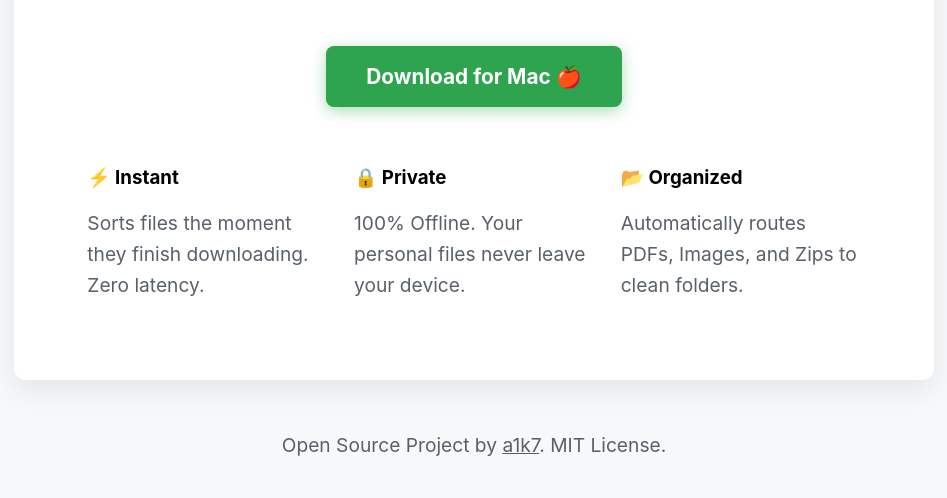
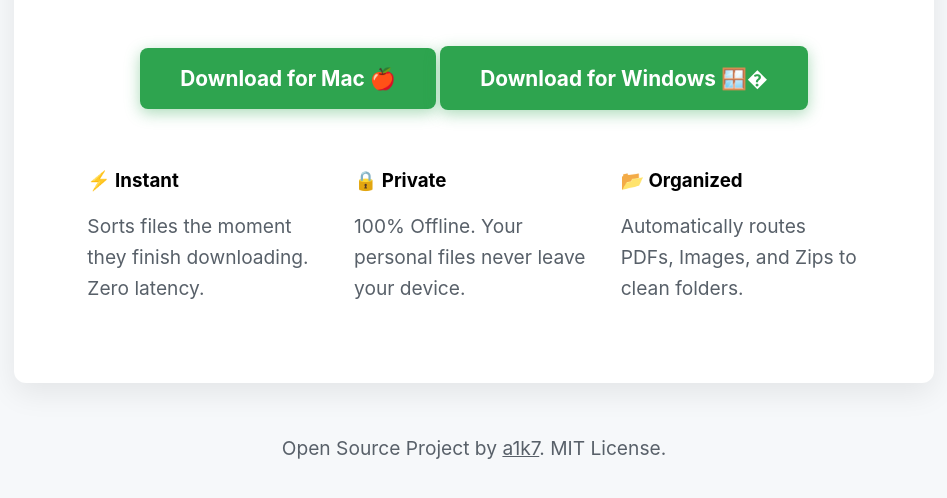
Before and after one commit to a1k7/SmartSort-AI, a plain HTML site: page index.html in a window 1280 px wide. Shown: the part 274-772 px from the top of the page, without its empty margins (166-1113 px from the left). Drawn offline with Linux system fonts and the light colour scheme.

Commit message:
Update index.html

```diff
--- a/index.html
+++ b/index.html
@@ -30,6 +30,9 @@
     <a href="https://github.com/a1k7/SmartSort-AI/releases/download/v2.2/SmartSort.2.zip" class="btn">
         Download for Mac 🍎
     </a>
+    <a href="https://github.com/a1k7/SmartSort-AI/releases/download/v2.2/SmartSort.exe" class="btn">
+        Download for Windows 🪟�
+    </a>
 
     <div class="features">
         <div class="feature-item">
```
